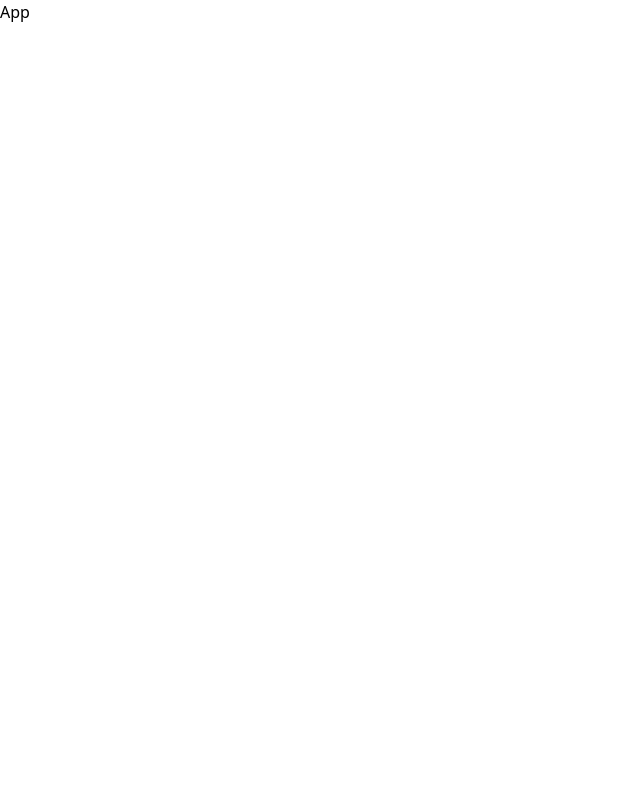
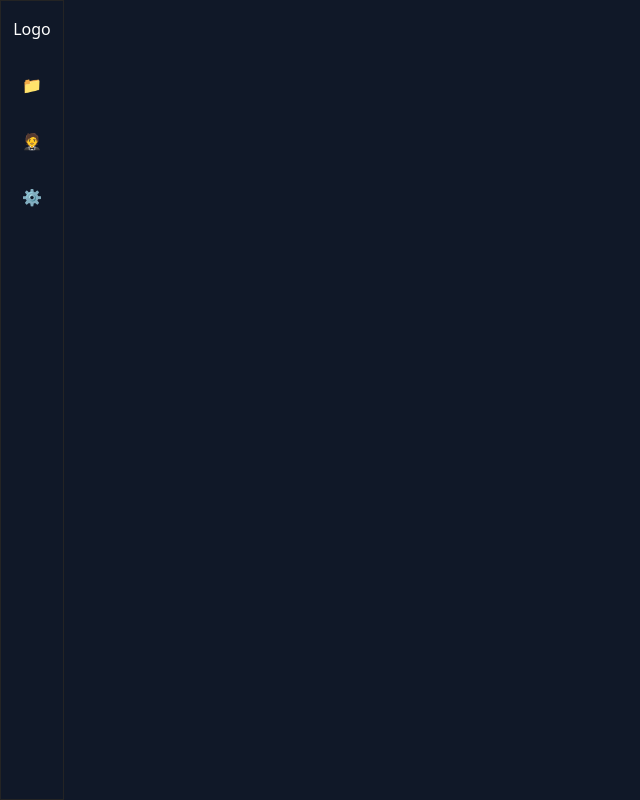
Before and after one commit to mvallad1/filtration-project-ts, a React (Vite) app: page / in a window 1280 px wide. Shown: the whole page, without its empty margins (0-640 px from the left). Built offline with nearby package versions, Linux system fonts and the light colour scheme.

Commit message:
started the sidebar

```diff
--- a/src/App.tsx
+++ b/src/App.tsx
@@ -1,8 +1,11 @@
+import Dashboard from "./components/Dashboard"
 
 
 const App = () => {
   return (
-    <div>App</div>
+    <div>
+      <Dashboard />
+    </div>
   )
 }
 
--- /dev/null
+++ b/src/components/Dashboard.tsx
@@ -0,0 +1,14 @@
+import Sidebar from "./Sidebar"
+
+const Dashboard = () => {
+  return (
+    <div className="flex h-screen">
+        <Sidebar />
+        <div className="flex-1 bg-gray-900">
+            {/*Project Table*/}
+        </div>
+    </div>
+  )
+}
+
+export default Dashboard
--- /dev/null
+++ b/src/components/Sidebar.tsx
@@ -0,0 +1,13 @@
+
+const Sidebar = () => {
+  return (
+    <div className="w-16 fixed h-screen border border-[#242424] p-4 flex flex-col items-center space-y-8">
+        <div className="text-white">Logo</div>
+        <div className="text-gray-400">📁</div>
+        <div className="text-gray-400">🤵</div>
+        <div className="text-gray-400">⚙️</div>
+    </div>
+  )
+}
+
+export default Sidebar
```
